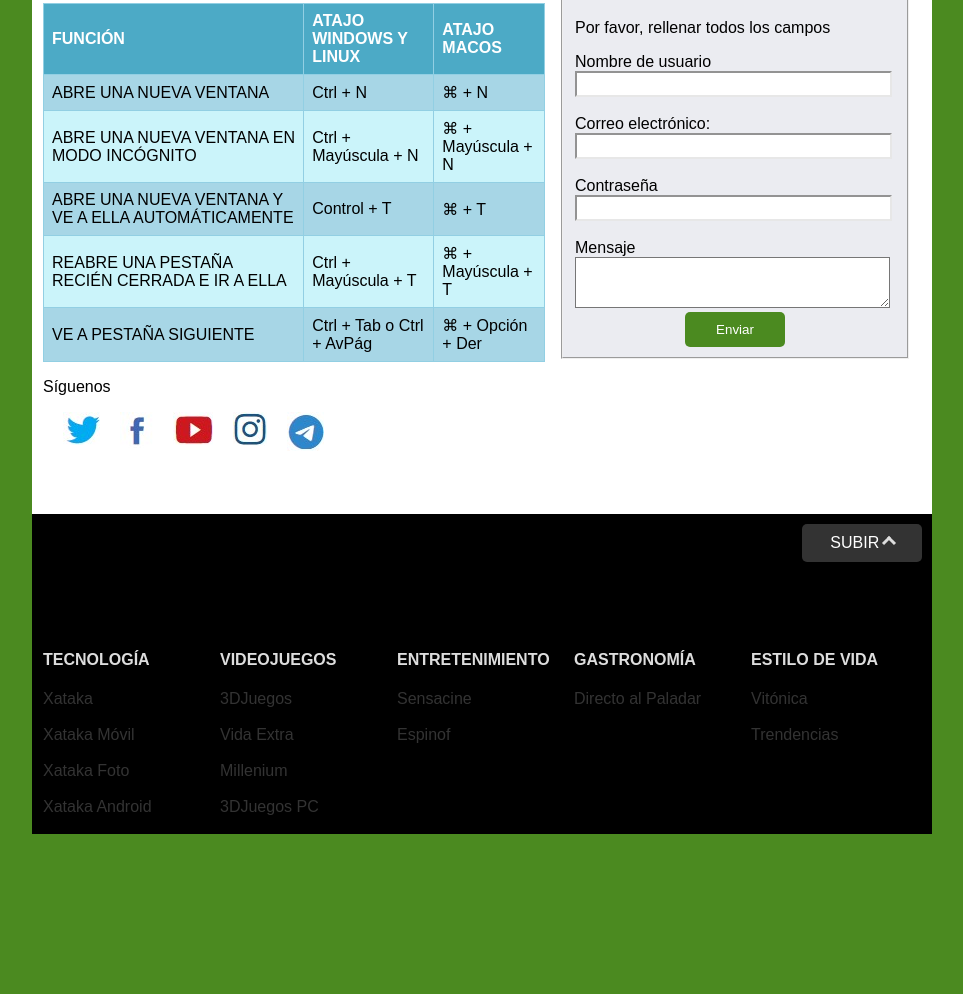
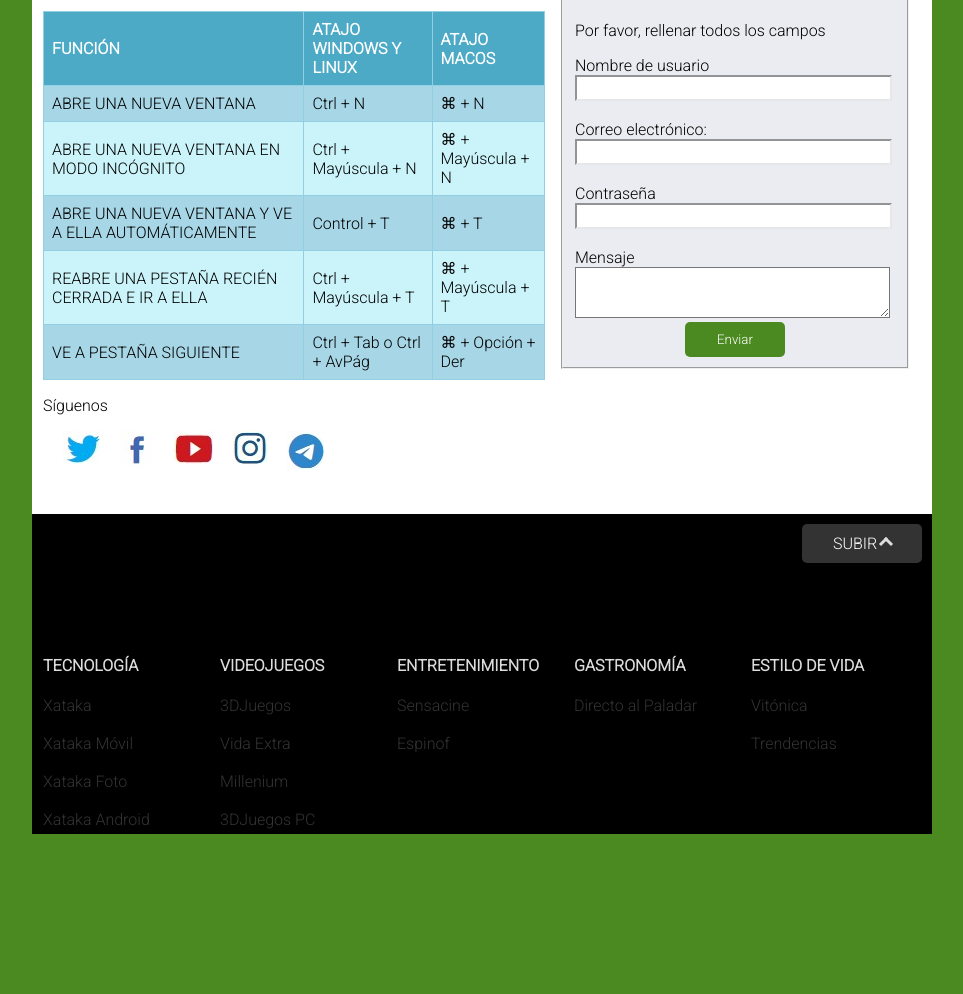
Before and after one commit to alysh8114/Xataka, a plain HTML site: page index.html in a window 1280 px wide. Shown: the part 661-1655 px from the top of the page, without its empty margins (158-1121 px from the left). Drawn offline with Linux system fonts and the light colour scheme.

Commit message:
Trabajo individual

```diff
--- a/css/estilos.css
+++ b/css/estilos.css
@@ -1,5 +1,7 @@
+@import url('https://fonts.googleapis.com/css2?family=Roboto:wght@300&display=swap');
+
 body{
-    font-family: Arial, Helvetica, sans-serif;
+    font-family: 'Roboto', sans-serif;
     background-color: #4b8a20;
     text-align: justify;
 }
@@ -11,8 +13,7 @@ body{
 }
 
 nav{
-    font-family: Arial, Helvetica, sans-serif;
-
+    font-family: 'Roboto', sans-serif;
     overflow: hidden;
     background-color: #333;
 }
@@ -124,7 +125,7 @@ textarea{
     border-color: #E7E7E7 20px;
 }
 button{
-    font-family: Arial, Helvetica, sans-serif;
+    font-family: 'Roboto', sans-serif;
     background-color: #4b8a20 ;
     color: #fff;
     width: 100px;
@@ -157,7 +158,7 @@ button:hover{
 }
 /*  */
 footer{
-    font-family: Arial, Helvetica, sans-serif;
+    font-family: 'Roboto', sans-serif;
     padding: 10px;
     width: 880px;
     height: 300px;
@@ -168,7 +169,7 @@ footer{
     color: #ddd;
 }
 footer a{
-    font-family: Arial, Helvetica, sans-serif;
+    font-family: 'Roboto', sans-serif;
     text-decoration: none;
     color: #333;
 }
@@ -222,7 +223,7 @@ footer a:hover{
 /*  */
 
 table {
-    font-family: arial, sans-serif;
+    font-family: 'Roboto', sans-serif;
     border-collapse: collapse;
     width: 100%;
 }
```
